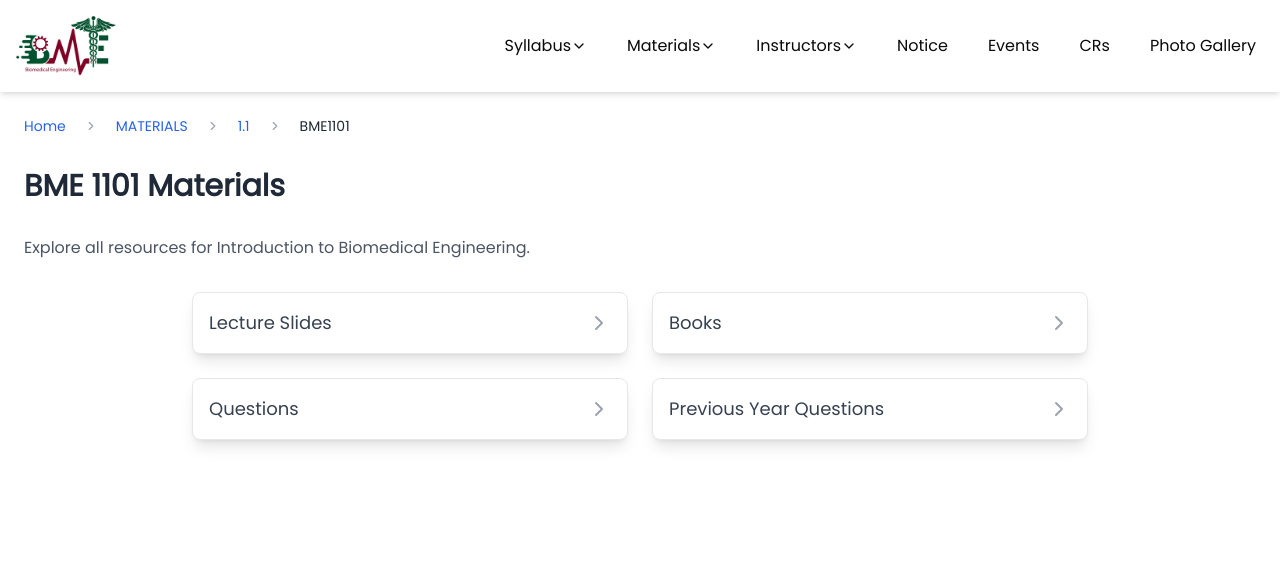
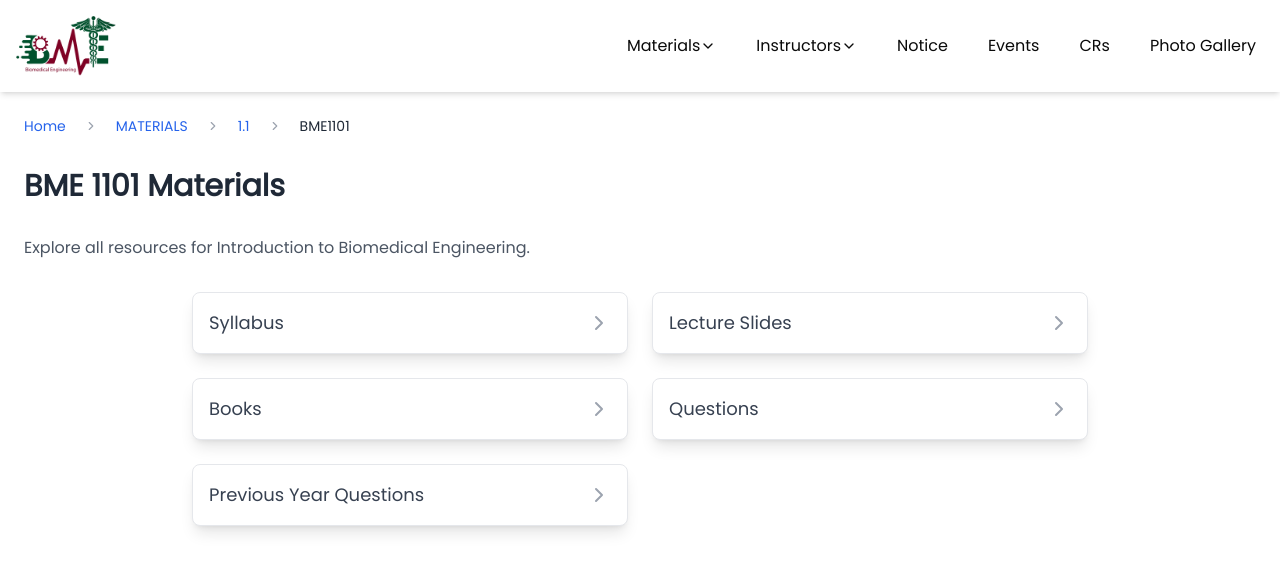
Before and after one commit to ahnaafarafee/bionic-seven, a Next.js app: page /materials/1.1/bme1101 in a window 1280 px wide. Shown: the top 572 px of the page. Built offline with nearby package versions, Linux system fonts and the light colour scheme.

Commit message:
add syllabus onto materials and delete from nav

```diff
--- a/app/materials/1.1/bme1101/page.tsx
+++ b/app/materials/1.1/bme1101/page.tsx
@@ -3,6 +3,7 @@ import BreadcrumbNav from "@/components/breadcrumb-nav";
 
 export default function BME1101() {
   const links = [
+    { href: "/materials/1.1/bme1101/syllabus", label: "Syllabus" },
     { href: "/materials/1.1/bme1101/lecture-slides", label: "Lecture Slides" },
     { href: "/materials/1.1/bme1101/books", label: "Books" },
     { href: "/materials/1.1/bme1101/questions", label: "Questions" },
--- /dev/null
+++ b/app/materials/1.1/bme1101/syllabus/page.tsx
@@ -0,0 +1,3 @@
+export default function Syllabus() {
+  return <div>Syllabus</div>;
+}
--- a/app/materials/1.1/che1105/page.tsx
+++ b/app/materials/1.1/che1105/page.tsx
@@ -3,6 +3,7 @@ import BreadcrumbNav from "@/components/breadcrumb-nav";
 
 export default function CHE1105() {
   const links = [
+    { href: "/materials/1.1/che1105/syllabus", label: "Syllabus" },
     { href: "/materials/1.1/che1105/lecture-slides", label: "Lecture Slides" },
     { href: "/materials/1.1/che1105/books", label: "Books" },
     { href: "/materials/1.1/che1105/questions", label: "Questions" },
--- /dev/null
+++ b/app/materials/1.1/che1105/syllabus/page.tsx
@@ -0,0 +1,3 @@
+export default function Syllabus() {
+  return <div>Syllabus</div>;
+}
--- a/app/materials/1.1/eee1103/page.tsx
+++ b/app/materials/1.1/eee1103/page.tsx
@@ -3,6 +3,7 @@ import BreadcrumbNav from "@/components/breadcrumb-nav";
 
 export default function EEE1103() {
   const links = [
+    { href: "/materials/1.1/eee1103/syllabus", label: "Syllabus" },
     { href: "/materials/1.1/eee1103/lecture-slides", label: "Lecture Slides" },
     { href: "/materials/1.1/eee1103/books", label: "Books" },
     { href: "/materials/1.1/eee1103/questions", label: "Questions" },
--- /dev/null
+++ b/app/materials/1.1/eee1103/syllabus/page.tsx
@@ -0,0 +1,3 @@
+export default function Syllabus() {
+  return <div>Syllabus</div>;
+}
--- a/app/materials/1.1/hum1109/page.tsx
+++ b/app/materials/1.1/hum1109/page.tsx
@@ -3,6 +3,7 @@ import BreadcrumbNav from "@/components/breadcrumb-nav";
 
 export default function HUM1109() {
   const links = [
+    { href: "/materials/1.1/hum1109/syllabus", label: "Syllabus" },
     { href: "/materials/1.1/hum1109/lecture-slides", label: "Lecture Slides" },
     { href: "/materials/1.1/hum1109/books", label: "Books" },
     { href: "/materials/1.1/hum1109/questions", label: "Questions" },
--- /dev/null
+++ b/app/materials/1.1/hum1109/syllabus/page.tsx
@@ -0,0 +1,3 @@
+export default function Syllabus() {
+  return <div>Syllabus</div>;
+}
--- a/app/materials/1.1/math1107/page.tsx
+++ b/app/materials/1.1/math1107/page.tsx
@@ -3,6 +3,7 @@ import BreadcrumbNav from "@/components/breadcrumb-nav";
 
 export default function MATH1107() {
   const links = [
+    { href: "/materials/1.1/math1107/syllabus", label: "Syllabus" },
     { href: "/materials/1.1/math1107/lecture-slides", label: "Lecture Slides" },
     { href: "/materials/1.1/math1107/books", label: "Books" },
     { href: "/materials/1.1/math1107/questions", label: "Questions" },
--- /dev/null
+++ b/app/materials/1.1/math1107/syllabus/page.tsx
@@ -0,0 +1,3 @@
+export default function Syllabus() {
+  return <div>Syllabus</div>;
+}
--- a/components/nav.tsx
+++ b/components/nav.tsx
@@ -20,14 +20,14 @@ interface NavItemType {
 }
 
 const navItems: NavItemType[] = [
-  {
-    title: "Syllabus",
-    href: "#",
-    dropdown: [
-      { title: "Semester 1.1", href: "/syllabus/1.1" },
-      { title: "Semester 1.2", href: "/syllabus/1.2" },
-    ],
-  },
+  // {
+  //   title: "Syllabus",
+  //   href: "#",
+  //   dropdown: [
+  //     { title: "Semester 1.1", href: "/syllabus/1.1" },
+  //     { title: "Semester 1.2", href: "/syllabus/1.2" },
+  //   ],
+  // },
   {
     title: "Materials",
     href: "#",
```
